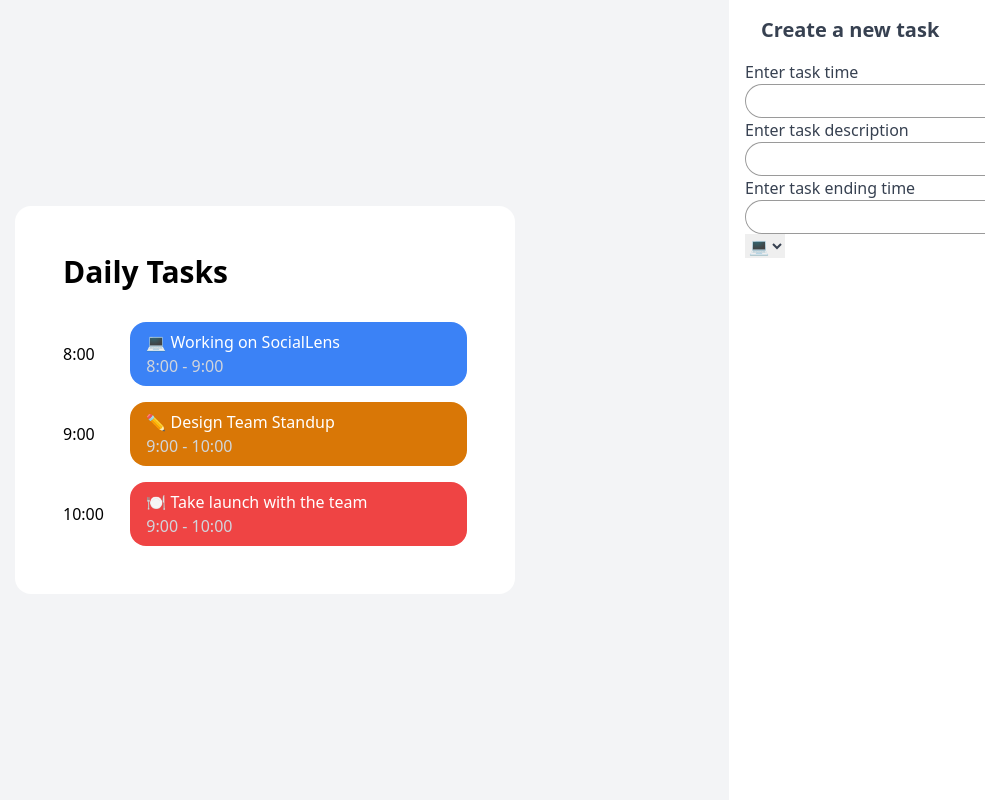
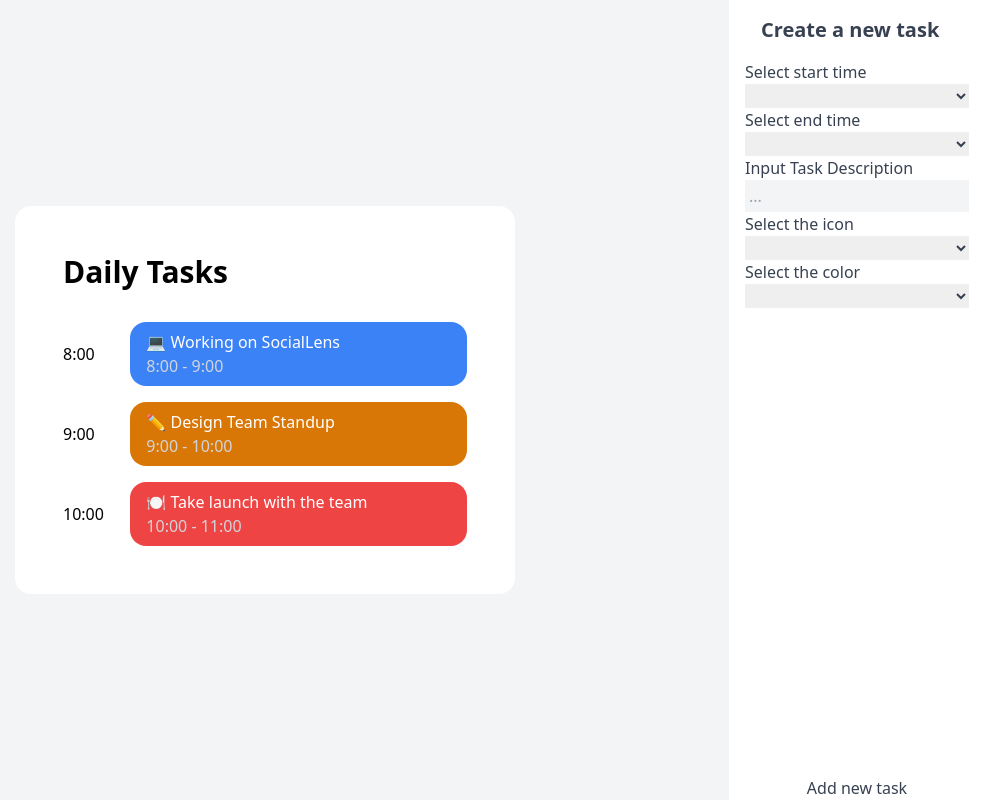
Before and after one commit to kirillpanfile/Cards, a plain HTML site: page Card Tasks/injdex.html in a window 1280 px wide. Shown: the whole page, without its empty margins (295-1280 px from the left). Drawn offline with nearby package versions, Linux system fonts and the light colour scheme.

Commit message:
Created the vue app with data and a few mounted functions

```diff
--- a/Card Tasks/index.js
+++ b/Card Tasks/index.js
@@ -0,0 +1,47 @@
+const app = Vue.createApp({
+    data() {
+        return {
+            startTime: '',
+            newTitle: '',
+            newIcon: '',
+            endTime: '',
+            newColor: '',
+            time: ['0:00','1:00','2:00','3:00','4:00','5:00','6:00','7:00','8:00','9:00','10:0','11:0','12:0','13:0','14:0','15:0','16:0','17:0','18:0','19:0','20:0','21:0','22:0','23:0'],
+            icons: [],
+            tasks: [{
+                    time: '8:00',
+                    title: 'Working on SocialLens ',
+                    icon: '💻',
+                    hours: '8:00 - 9:00',
+                    color: 'bg-blue-500',
+                },
+                {
+                    time: '9:00',
+                    title: 'Design Team Standup ',
+                    icon: '✏',
+                    hours: '9:00 - 10:00',
+                    color: 'bg-yellow-600',
+                },
+                {
+                    time: '10:00',
+                    title: 'Take launch with the team ',
+                    icon: '🍽',
+                    hours: '10:00 - 11:00',
+                    color: 'bg-red-500',
+                }
+            ]
+        }
+    },
+    methods: {
+        addNewTask() {
+                let obj = {}
+                obj.time = this.startTime
+                obj.title = this.newTitle
+                obj.icon = this.newIcon
+                obj.color = this.newColor
+                obj.hours = this.startTime + '-' + this.endTime
+                obj.time != '' && obj.title !='' && obj.icon != '' && obj.color != ''  ?
+                this.tasks.push(obj) : void(0)
+        }
+    },
+}).mount('#app')
--- a/Card Tasks/injdex.html
+++ b/Card Tasks/injdex.html
@@ -21,40 +21,19 @@
 
 <!-- Body -->
 
-<body class="bg-gray-100 grid grid-cols-8" id="app">
+<body>
+    <div class="bg-gray-100 grid grid-cols-8" id="app">
         <div class="flex justify-center items-center h-screen col-span-7 overflow-auto">
             <div class="bg-white sm:p-12 p-8 w-card rounded-2xl">
                 <h1 class=" text-3xl font-semibold mb-8">Daily Tasks</h1>
-            <div class="grid grid-cols-6 mt-4">
+                <div class="grid grid-cols-6 mt-4" v-for="(item, index) in tasks" :key="index">
                     <div class="flex items-center">
-                    8:00
+                        {{item.time}}
                     </div>
-                <div class="col-span-5 bg-blue-500 text-white px-4 py-2 rounded-2xl">
+                    <div class="col-span-5 text-white px-4 py-2 rounded-2xl" :class="item.color">
                         <div>
-                        💻 Working on SocialLens <br>
-                        <span class="text-gray-300">8:00 - 9:00</span>
-                    </div>
-                </div>
-            </div>
-            <div class="grid grid-cols-6 mt-4">
-                <div class="flex items-center">
-                    9:00
-                </div>
-                <div class="col-span-5 bg-yellow-600 text-white px-4 py-2 rounded-2xl">
-                    <div>
-                        ✏ Design Team Standup <br>
-                        <span class="text-gray-300">9:00 - 10:00</span>
-                    </div>
-                </div>
-            </div>
-            <div class="grid grid-cols-6 mt-4">
-                <div class="flex items-center">
-                    10:00
-                </div>
-                <div class="col-span-5 bg-red-500 text-white px-4 py-2 rounded-2xl">
-                    <div>
-                        🍽 Take launch with the team <br>
-                        <span class="text-gray-300">9:00 - 10:00</span>
+                            {{item.icon}} {{item.title}} <br>
+                            <span class="text-gray-300">{{item.hours}}</span>
                         </div>
                     </div>
                 </div>
@@ -69,34 +48,44 @@
                 </div>
                 <nav class="flex-grow md:block px-4 pb-4 md:pb-0 md:overflow-y-auto">
                     <form action="" @submit:prevent="">
-                    <span>Enter task time</span>
-                    <input type="text" class="rounded-3xl px-4 py-1" style="border:1px solid rgba(0, 0, 0, 0.397);">
-                    <span>Enter task description</span>
-                    <input type="text" class=" rounded-3xl px-4 py-1" style="border:1px solid rgba(0, 0, 0, 0.397);">
-                    <span>Enter task ending time</span>
-                    <input type="text" class="rounded-3xl px-4 py-1" style=" border:1px solid rgba(0, 0, 0, 0.397);">
-                    <select name="" id="">
-                        <option value="1">💻</option>
-                        <option value="1">1</option>
-                        <option value="1">1</option>
-                        <option value="1">1</option>
-                        <option value="1">1</option>
-                        <option value="1">1</option>
-                        <option value="1">1</option>
-
+                        <h1>Select start time</h1>
+                        <select v-model="startTime" name="" id="" class="w-full">
+                            <option :value="item" v-for="(item, index) in time" :key="index">{{item}}</option>
+                        </select>
+                        <h1>Select end time</h1>
+                        <select v-model="endTime" name="" id="" class="w-full">
+                            <option :value="item" v-for="(item, index) in time" :key="index">{{item}}</option>
+                        </select>
+                        <h1>Input Task Description</h1>
+                        <input type="text" v-model="newTitle" class="w-full bg-gray-100 p-1" placeholder="...">
+                        <h1>Select the icon</h1>
+                        <select v-model="newIcon" name="" id="" class="w-full">
+                            <option value="💻">💻</option>
+                            <option value="✏">✏</option>
+                            <option value="🍽">🍽</option>
+                        </select>
+                        <h1>Select the color</h1>
+                        <select v-model="newColor" name="" id="" class="w-full">
+                            <option value="bg-red-500">red</option>
+                            <option value="bg-yellow-600">yellow</option>
+                            <option value="bg-blue-500">blue</option>
                         </select>
                     </form>
                 </nav>
+                <button @click="addNewTask">Add new task</button>
             </div>
+        </div>
+
     </div>
     <!-- scripts -->
     <!-- vueJs -->
-
     <script src="https://unpkg.com/vue@next"></script>
     <script src="https://cdnjs.cloudflare.com/ajax/libs/font-awesome/6.0.0-beta3/js/all.min.js"
         integrity="sha512-fzff82+8pzHnwA1mQ0dzz9/E0B+ZRizq08yZfya66INZBz86qKTCt9MLU0NCNIgaMJCgeyhujhasnFUsYMsi0Q=="
         crossorigin="anonymous" referrerpolicy="no-referrer"></script>
     <script src="./index.js"></script>
+
 </body>
 
+
 </html>
```
Lines whose indentation alone changed are shown as unchanged.
